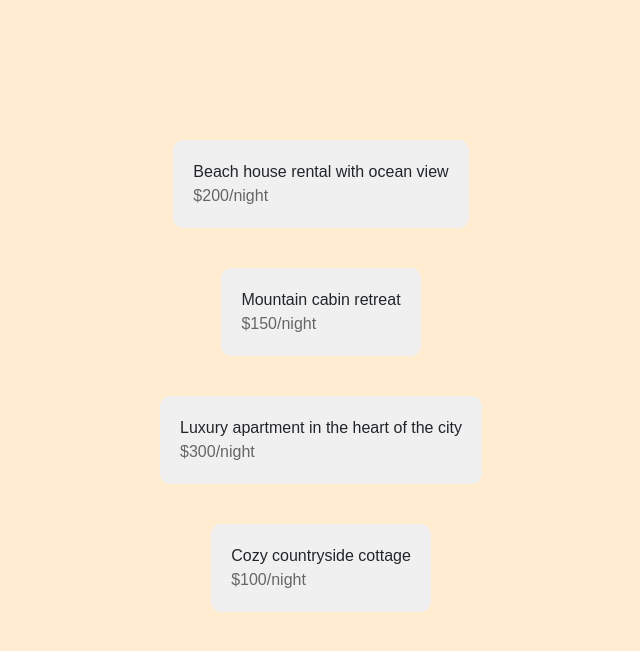
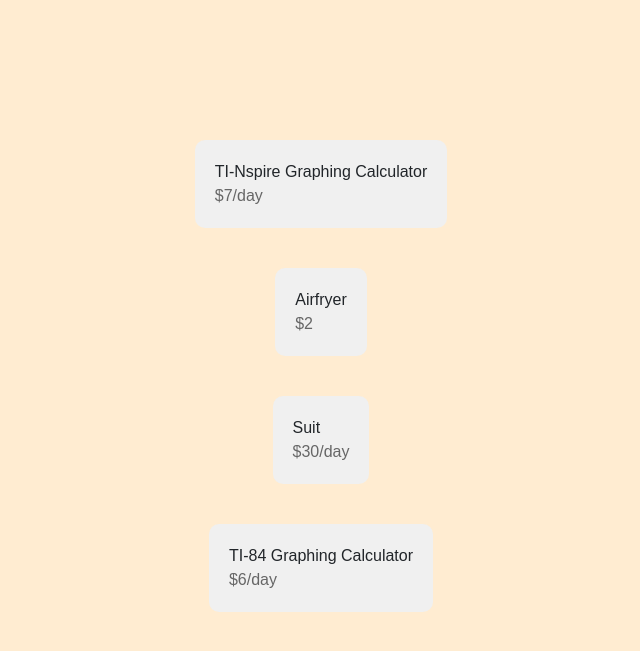
Before and after one commit to Archie505/Hackathon, a Flask app: page /browse/rental in a window 1280 px wide. Shown: the part 56-707 px from the top of the page, without its empty margins (319-959 px from the left). Run offline with Flask 3, Linux system fonts and the light colour scheme.

Commit message:
Update browse_rental.html

```diff
--- a/templates/browse_rental.html
+++ b/templates/browse_rental.html
@@ -39,20 +39,20 @@
 <body>
     <div class="posts-container">
         <div class="post">
-            <div class="post-content">Beach house rental with ocean view</div>
-            <div class="post-cost">$200/night</div>
+            <div class="post-content">TI-Nspire Graphing Calculator</div>
+            <div class="post-cost">$7/day</div>
         </div>
         <div class="post">
-            <div class="post-content">Mountain cabin retreat</div>
-            <div class="post-cost">$150/night</div>
+            <div class="post-content">Airfryer</div>
+            <div class="post-cost">$2</div>
         </div>
         <div class="post">
-            <div class="post-content">Luxury apartment in the heart of the city</div>
-            <div class="post-cost">$300/night</div>
+            <div class="post-content">Suit</div>
+            <div class="post-cost">$30/day</div>
         </div>
         <div class="post">
-            <div class="post-content">Cozy countryside cottage</div>
-            <div class="post-cost">$100/night</div>
+            <div class="post-content">TI-84 Graphing Calculator</div>
+            <div class="post-cost">$6/day</div>
         </div>
     </div>
 </body>
```
